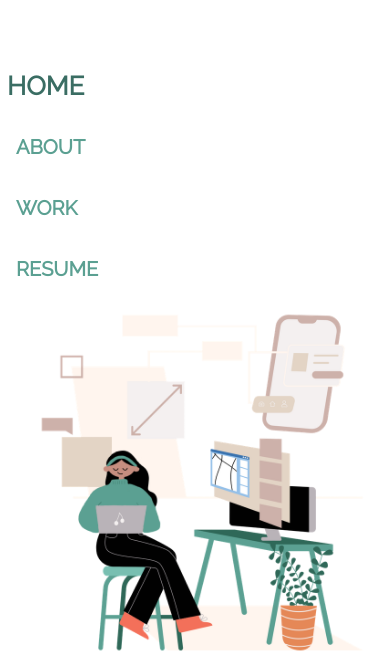
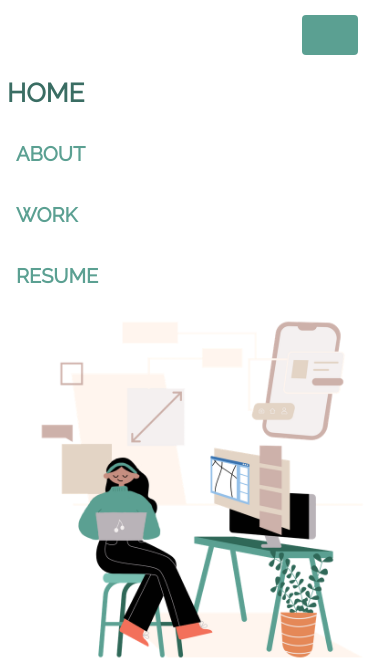
Before and after one commit to anika-ahluwalia/portfolio2020, a PHP site: page / in a window 390 px wide, after a click that opens the changed part. Shown: the top 671 px of the page. Run offline with PHP 8.4, Linux system fonts and the light colour scheme.

Commit message:
color changes

```diff
--- a/home.html
+++ b/home.html
@@ -13,8 +13,11 @@
 
   <body>
     <nav class="navbar sticky-top navbar-expand-sm navigation" id="navbarNav">
-      <button class="navbar-toggler accent" type="button" data-toggle="collapse" data-target="#navbarSupportedContent" aria-controls="navbarSupportedContent" aria-expanded="false" aria-label="Toggle navigation">
-        <span class="navbar-toggler-icon"></span>
+      <button class="navbar-toggler"
+        style="background-color: #5BA092; margin-left: 80%; margin-right: 10%; margin-top: 7px;"
+        type="button" data-toggle="collapse" data-target="#navbarSupportedContent"
+        aria-controls="navbarSupportedContent" aria-expanded="false" aria-label="Toggle navigation">
+        <span class="navbar-toggler-icon"  style="color: white;" ></span>
       </button>
         <div class="collapse navbar-collapse right" id="navbarSupportedContent">
           <ul class="navbar-nav ml-auto">
--- a/index.css
+++ b/index.css
@@ -502,3 +502,9 @@
     min-width: 120vw;
   } */
 }
+
+@media (max-width: 570px) {
+  .nav-item{
+    margin-right: 20%;
+  }
+}
```
